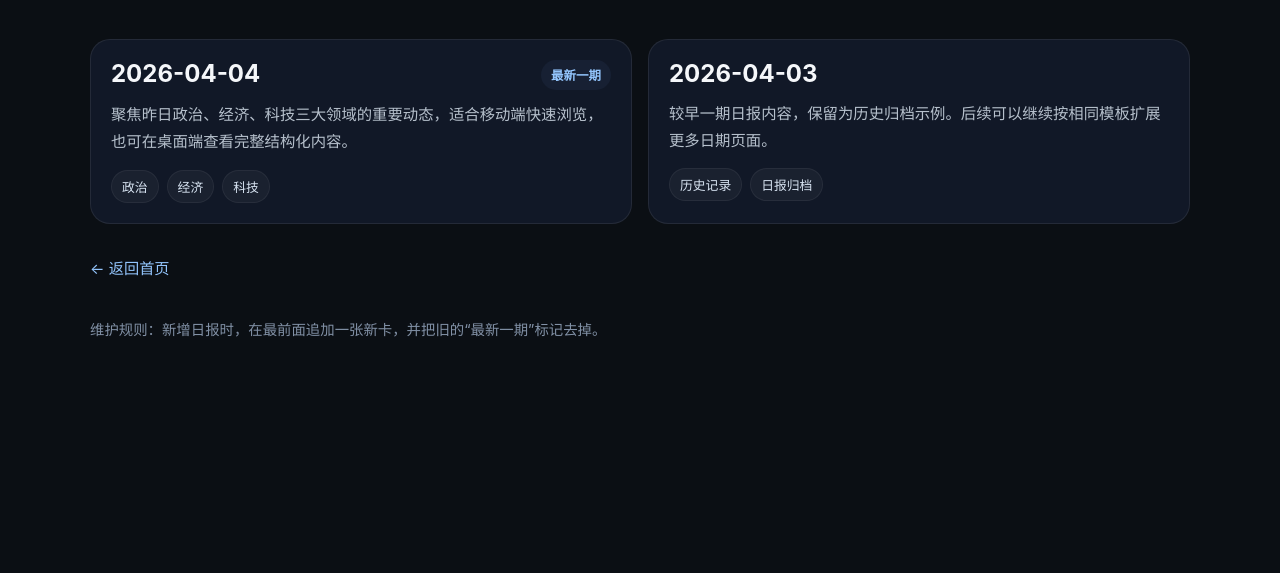
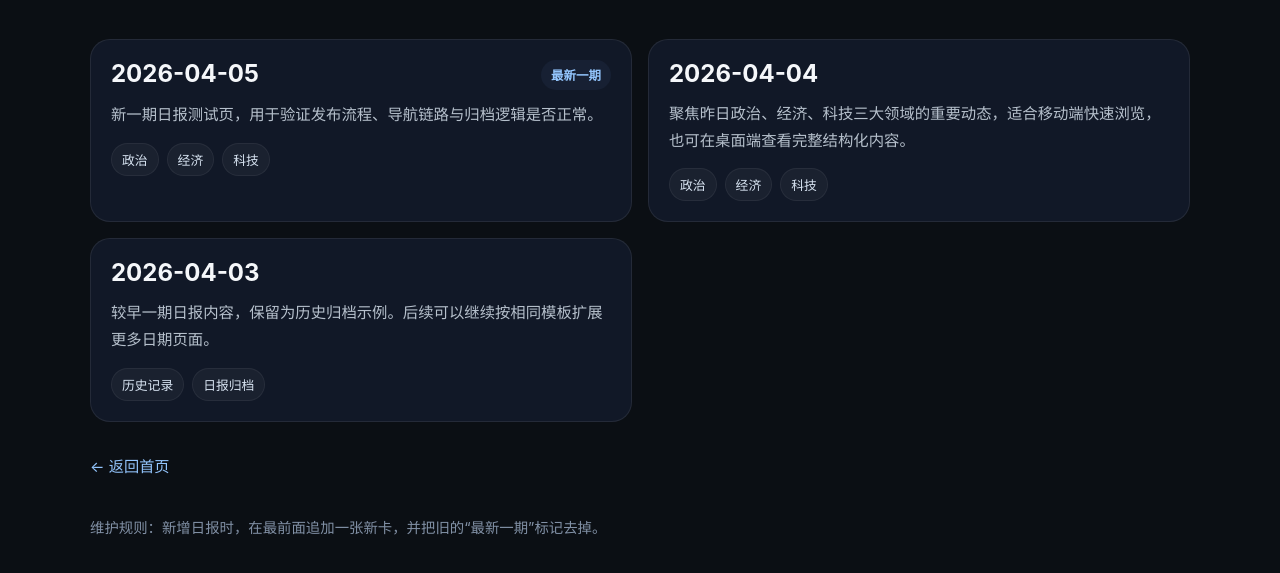
Before and after one commit to LucasWWWWWW/lucaswwwwww.github.io, a plain HTML site: page archive.html in a window 1280 px wide. Shown: the part 255-828 px from the top of the page. Before the commit the page ends 800 px from the top, so only its background shows below. Drawn offline with Linux system fonts and the light colour scheme.

Commit message:
Update archive.html

```diff
--- a/archive.html
+++ b/archive.html
@@ -37,10 +37,23 @@
     </section>
 
     <section class="archive-list">
+      <a class="entry" href="./2026-04-05.html">
+  <div class="entry-top">
+    <div class="date">2026-04-05</div>
+    <div class="badge">最新一期</div>
+  </div>
+  <div class="desc">
+    新一期日报测试页，用于验证发布流程、导航链路与归档逻辑是否正常。
+  </div>
+  <div class="meta">
+    <span class="chip">政治</span>
+    <span class="chip">经济</span>
+    <span class="chip">科技</span>
+  </div>
+</a>
       <a class="entry" href="./2026-04-04.html">
         <div class="entry-top">
           <div class="date">2026-04-04</div>
-          <div class="badge">最新一期</div>
         </div>
         <div class="desc">
           聚焦昨日政治、经济、科技三大领域的重要动态，适合移动端快速浏览，也可在桌面端查看完整结构化内容。
```
